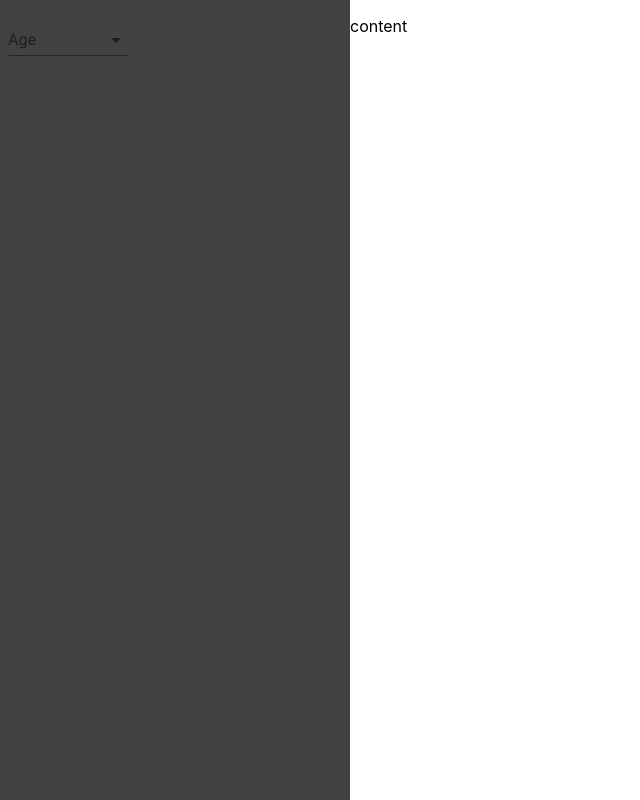
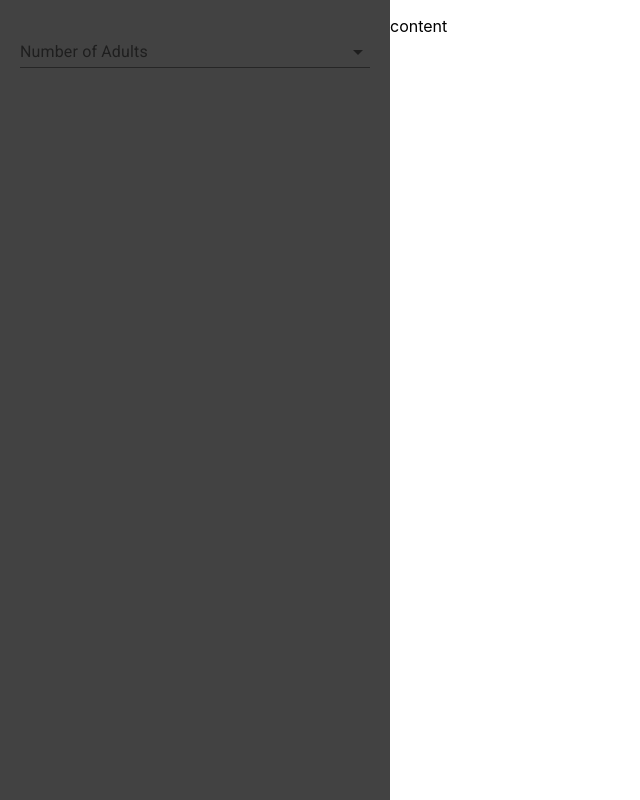
Before and after one commit to pedapudibhargav/mystorybook, a React (Create React App) app: page / in a window 1280 px wide. Shown: the whole page, without its empty margins (0-640 px from the left). Built offline with nearby package versions, Linux system fonts and the light colour scheme.

Commit message:
Number of adults

```diff
--- a/src/App.scss
+++ b/src/App.scss
@@ -13,3 +13,9 @@ $header-height: 0px;
 .App-body{
     height: calc(100% - #{$header-height});
 }
+.w-100per{
+    width: 100%;
+}
+.m-0{
+    margin: 0;
+}
--- a/src/components/pages/open-creation-flow/OpenCreationFlow.js
+++ b/src/components/pages/open-creation-flow/OpenCreationFlow.js
@@ -10,7 +10,7 @@ import { ThemeProvider, useMediaQuery } from "@material-ui/core";
 
 const useStyles = makeStyles((theme) => ({
     formControl: {
-        margin: theme.spacing(1),
+        margin: theme.spacing(0),
         minWidth: 120,
     },
     selectEmpty: {
@@ -42,13 +42,14 @@ const darkTheme = React.useMemo(
         <div className="open-creation-flow">
             <ThemeProvider theme={darkTheme}>
                 <div className="drawer">
-                    <FormControl className={classes.formControl}>
-                        <InputLabel id="demo-simple-select-label">Age</InputLabel>
+                    <FormControl className={classes.formControl + ' w-100per m-0'}>
+                        <InputLabel id="demo-simple-select-label">Number of Adults</InputLabel>
                         <Select
                             labelId="demo-simple-select-label"
                             id="demo-simple-select"
                             value={age}
                             onChange={handleChange}
+                            fullWidth
                         >
                             <MenuItem value={10}>Ten</MenuItem>
                             <MenuItem value={20}>Twenty</MenuItem>
--- a/src/components/pages/open-creation-flow/OpenCreationFlow.scss
+++ b/src/components/pages/open-creation-flow/OpenCreationFlow.scss
@@ -6,4 +6,5 @@
     width: 350px;
     // flex-shrink: 0;
     background-color: #424242;
+    padding: 20px;
 }
```
